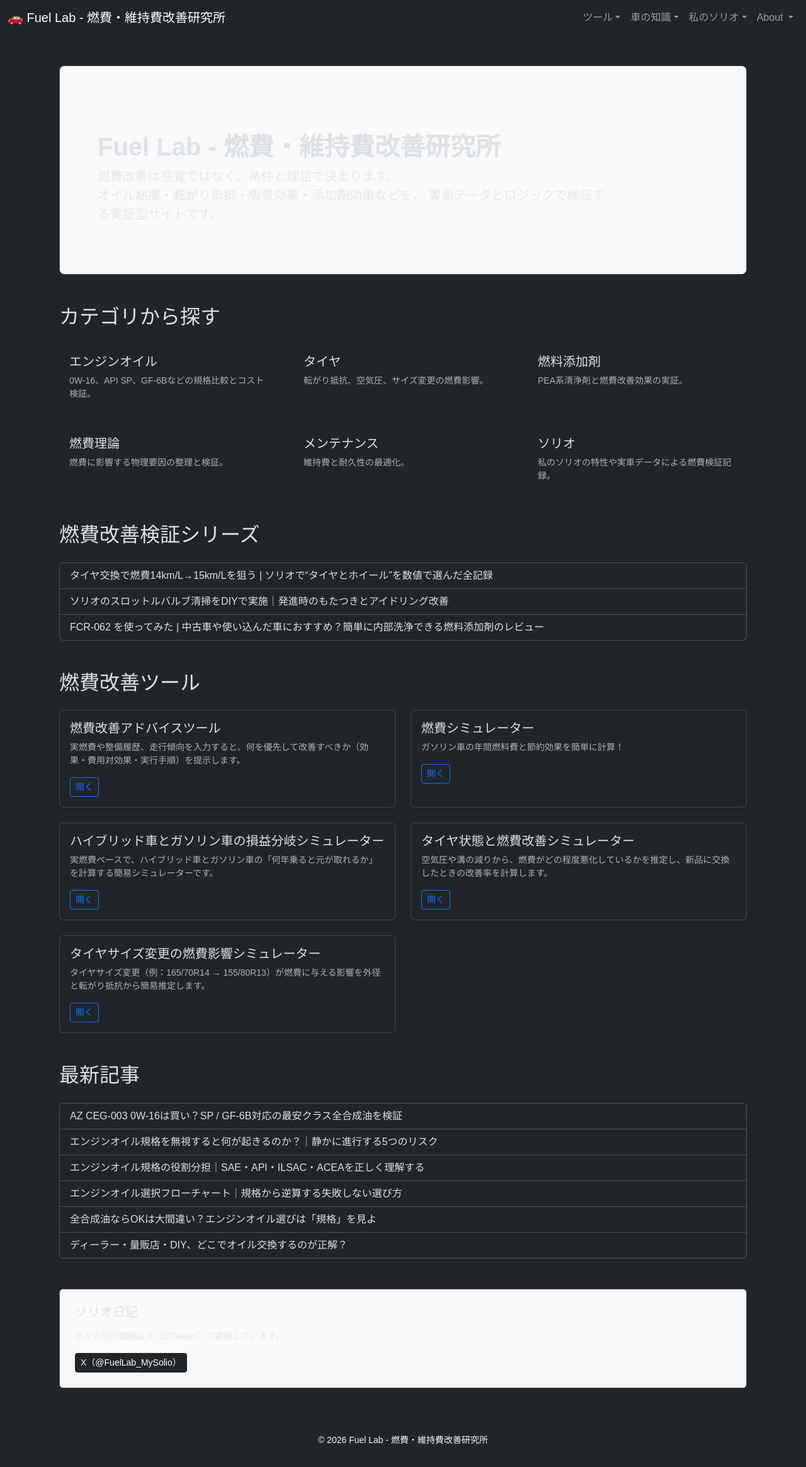
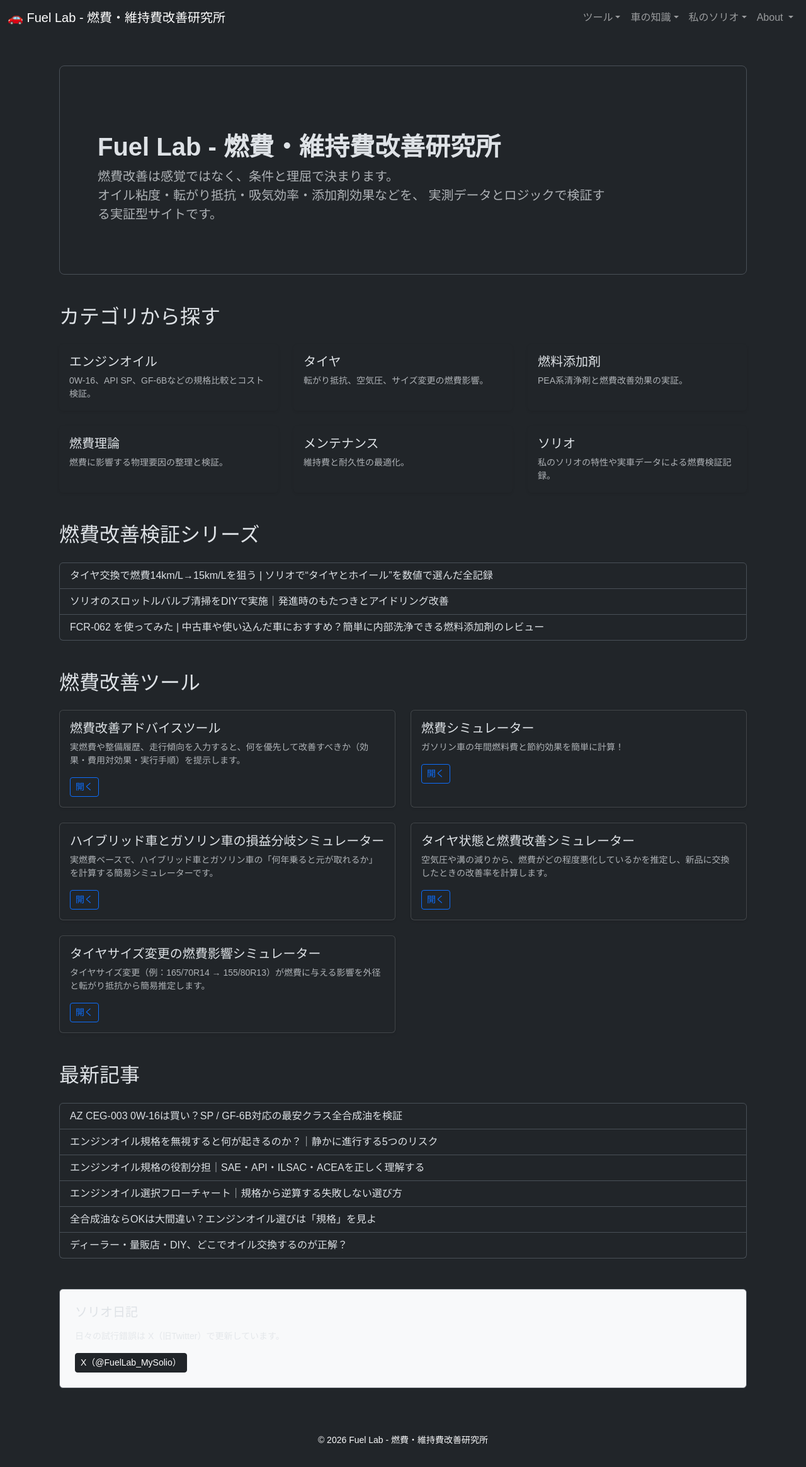
Before and after one commit to funyapar-org/fuel-lab, a Jekyll site: the page built from index.html, in a window 1280 px wide. Shown: the whole page at 63% size. Built offline with Jekyll 4.4.1, drawn with Linux system fonts in a browser that asks for light colours.

Commit message:
fix index

```diff
--- a/index.html
+++ b/index.html
@@ -7,7 +7,7 @@
 <div class="container my-5">
 
   <!-- Hero -->
-  <div class="p-5 mb-5 bg-light rounded-3 border">
+  <div class="p-5 mb-5 rounded-3 border">
     <div class="container-fluid py-3">
       <h1 class="display-6 fw-bold">
         Fuel Lab - 燃費・維持費改善研究所
```
